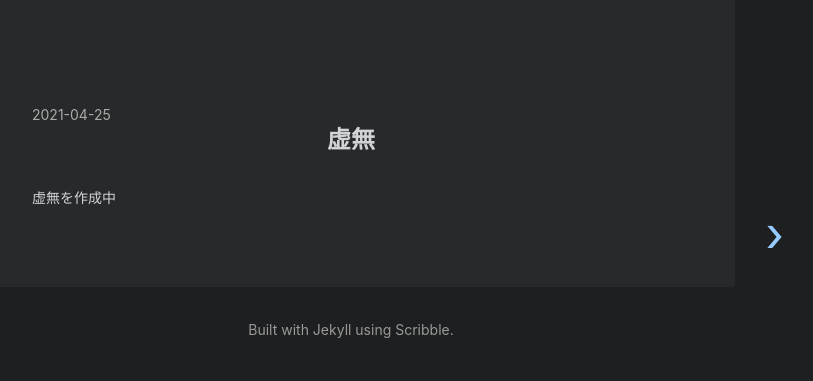
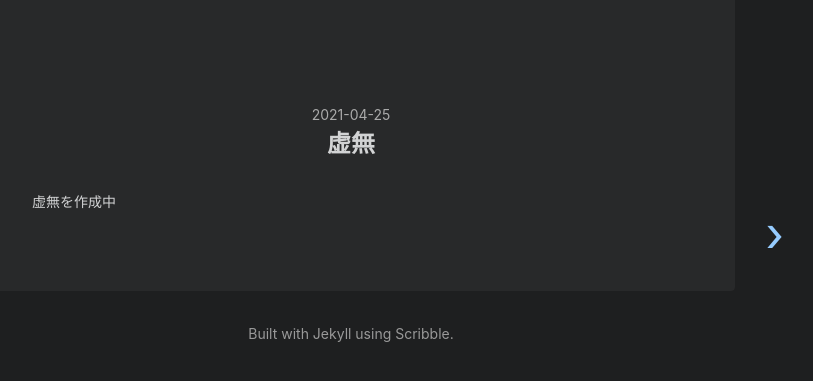
Before and after one commit to ka74mi/ka74mi.github.io, a Jekyll site: the page built from _posts/2021-04-25-kyomu.md, in a window 1280 px wide. Shown: the part 220-601 px from the top of the page, without its empty margins (289-1102 px from the left). Built offline with Jekyll 4.4.1, drawn with Linux system fonts in a browser that asks for light colours; nearby versions of some CDN libraries.

Commit message:
style.cssを修正

```diff
--- a/stylesheets/style.css
+++ b/stylesheets/style.css
@@ -1,5 +1,12 @@
 @import "https://unpkg.com/tachyons@4.6.1/css/tachyons.min.css";
 .top-50 { top: 50% }
+
+.mt1 {
+	margin-top: .25rem;
+  margin-bottom: .25rem;
+	text-align: center;
+}
+
 .f3 { text-align: center; }
 
 .f6 {
```
